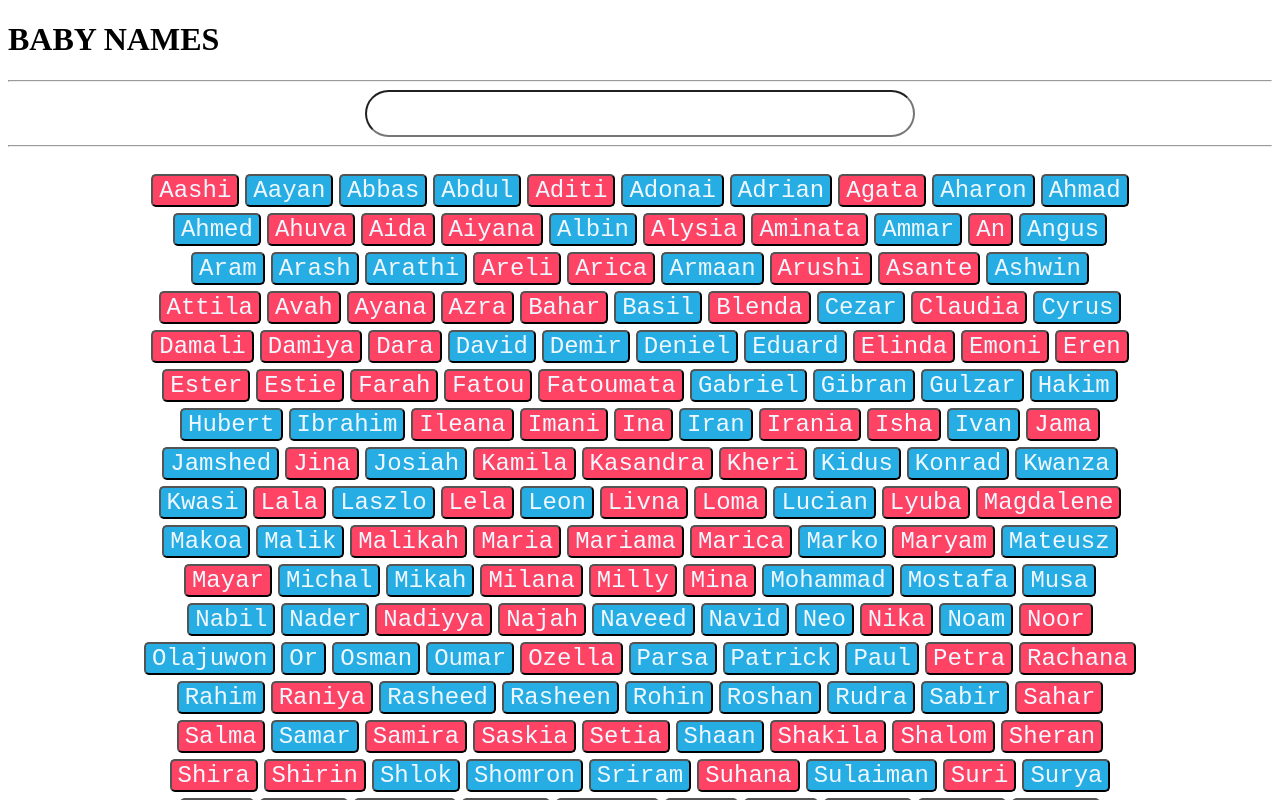
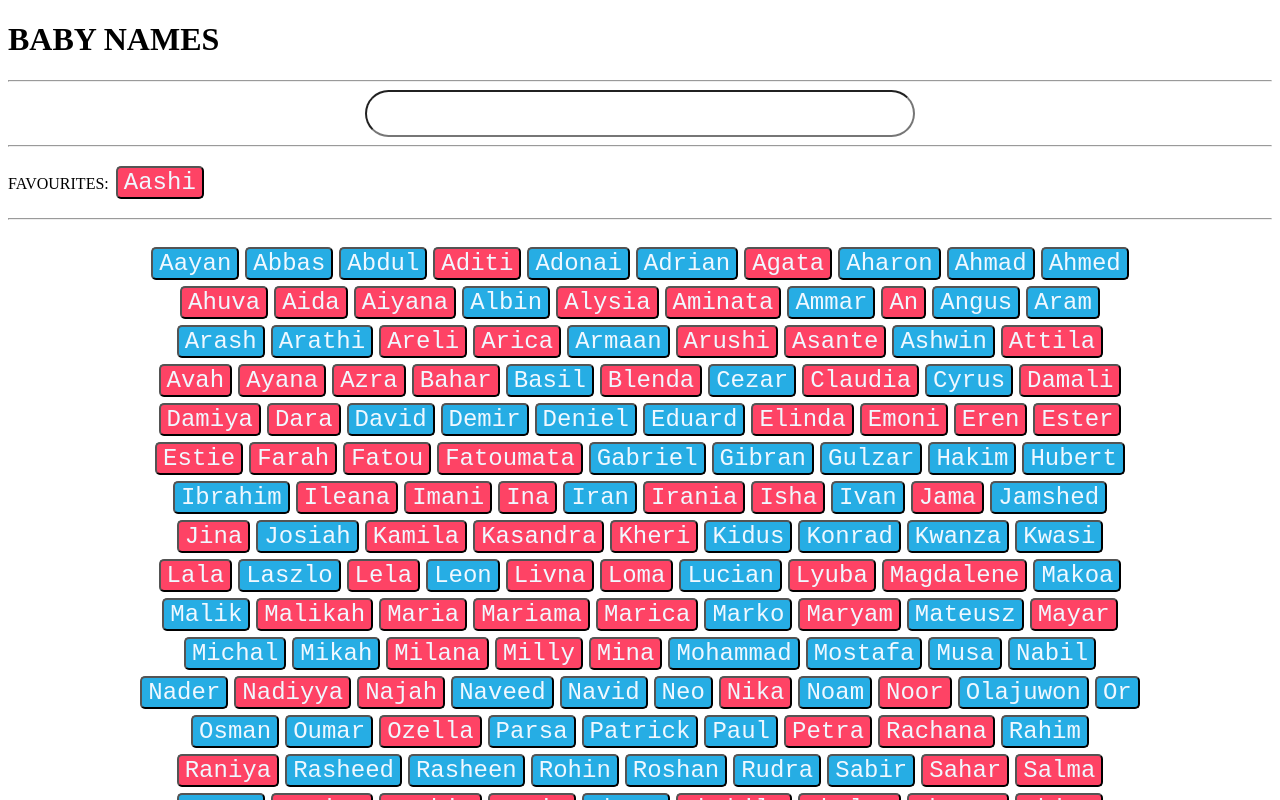
Before and after one commit to maghfoor-a/baby-names-react, a React (Create React App) app: page / in a window 1280 px wide. Both pictures are taken after a click on the button "Aashi". Shown: the top 800 px of the page. Built offline with nearby package versions, Linux system fonts and the light colour scheme; the HTML template or start-up script is replaced by a standard one.

Commit message:
added favourite bar feature

```diff
--- a/src/components/MainContent.tsx
+++ b/src/components/MainContent.tsx
@@ -5,21 +5,53 @@ import { useState } from "react";
 export default function MainContent(): JSX.Element {
   const [text, setText] = useState("");
 
+  const [favourite, setFavourite] = useState<number[]>([]);
+
   interface babyDataTypes {
     id: number;
     name: string;
     sex: string;
   }
 
+  const favouriteNames = favourite.map((idNumber) => {
+    for (const babyObject of babyNamesData) {
+      if (babyObject.id === idNumber) {
+        return (
+          <button
+            key={babyObject.id}
+            className={babyObject.sex}
+            onClick={() =>
+              setFavourite(
+                favourite.filter(
+                  (numberToRemove) => numberToRemove !== babyObject.id
+                )
+              )
+            }
+          >
+            {babyObject.name}
+          </button>
+        );
+      }
+    }
+    return idNumber;
+  });
+
   const allTheNames = babyNamesData
     .sort((a, b) => (a.name > b.name ? 1 : -1))
     .filter((babyData: babyDataTypes) =>
       babyData.name.toLocaleLowerCase().includes(`${text.toLocaleLowerCase()}`)
     )
+    .filter(
+      (babyData: babyDataTypes) => favourite.includes(babyData.id) === false
+    )
     .map((babyData: babyDataTypes) => {
       return (
         <>
-          <button key={babyData.id} className={babyData.sex}>
+          <button
+            key={babyData.id}
+            className={babyData.sex}
+            onClick={() => setFavourite([...favourite, babyData.id])}
+          >
             {babyData.name}
           </button>
         </>
@@ -38,6 +70,8 @@ export default function MainContent(): JSX.Element {
         />
       </div>
       <hr />
+      <p>FAVOURITES: {favouriteNames}</p>
+      <hr />
       <div className="namesWrapper">
         <div className="namesList">
           <p> {allTheNames} </p>
```
